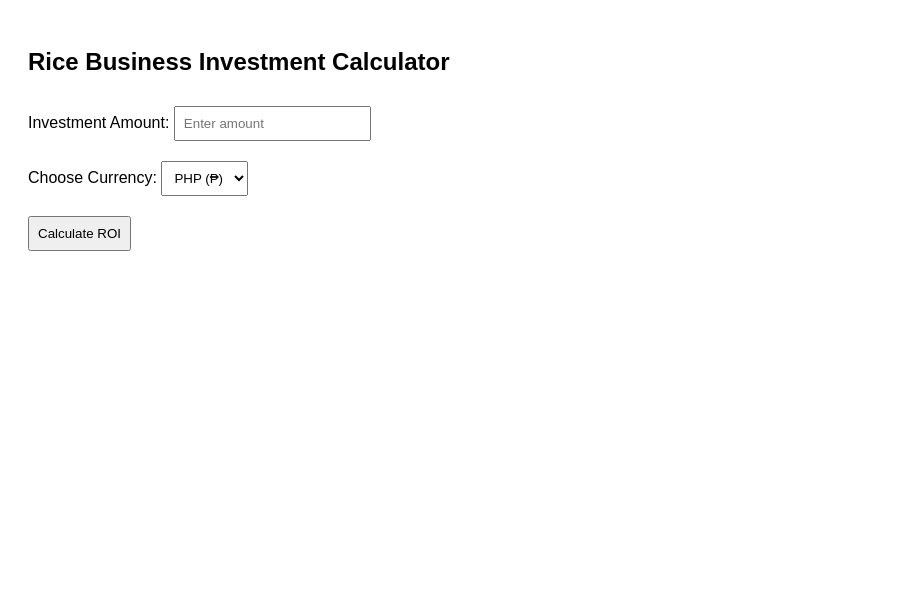
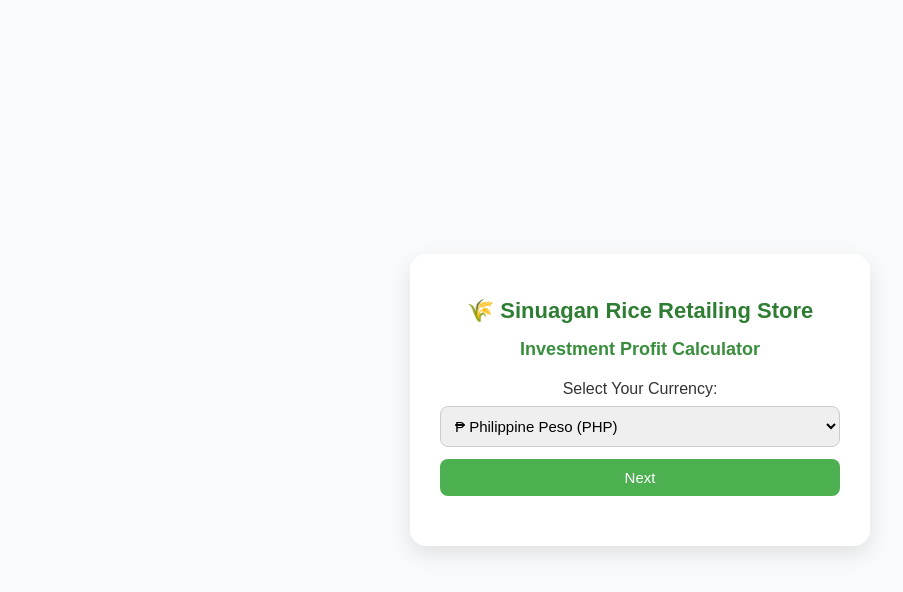
Before and after one commit to wilxxi/rice-investment-calculator, a plain HTML site: page index.html in a window 1280 px wide. Shown: the whole page, without its empty margins (0-903 px from the left). Drawn offline with Linux system fonts and the light colour scheme.

Commit message:
Update index.html

```diff
--- a/index.html
+++ b/index.html
@@ -3,44 +3,136 @@
 <head>
   <meta charset="UTF-8">
   <meta name="viewport" content="width=device-width, initial-scale=1.0">
-  <title>Rice Investment Calculator</title>
+  <title>Rice Business Investment Calculator</title>
   <style>
-    body { font-family: Arial, sans-serif; padding: 20px; }
-    select, input, button { margin: 10px 0; padding: 8px; }
+    body {
+      font-family: "Poppins", sans-serif;
+      background-color: #f9fafb;
+      display: flex;
+      justify-content: center;
+      align-items: center;
+      height: 100vh;
+      margin: 0;
+    }
+
+    .calculator-container {
+      background: white;
+      width: 400px;
+      border-radius: 16px;
+      box-shadow: 0 8px 20px rgba(0,0,0,0.1);
+      padding: 30px;
+      text-align: center;
+    }
+
+    h1 {
+      color: #2e7d32;
+      font-size: 22px;
+      margin-bottom: 10px;
+    }
+
+    h2 {
+      color: #388e3c;
+      margin-bottom: 20px;
+      font-size: 18px;
+    }
+
+    label {
+      font-weight: 500;
+      color: #333;
+    }
+
+    select, input {
+      width: 100%;
+      padding: 10px;
+      margin-top: 8px;
+      border-radius: 8px;
+      border: 1px solid #ccc;
+      font-size: 15px;
+    }
+
+    button {
+      background-color: #4caf50;
+      color: white;
+      border: none;
+      padding: 10px 16px;
+      border-radius: 8px;
+      margin-top: 12px;
+      cursor: pointer;
+      font-size: 15px;
+      width: 100%;
+    }
+
+    button:hover {
+      background-color: #45a049;
+    }
+
+    #result {
+      margin-top: 20px;
+      font-weight: bold;
+      color: #1b5e20;
+      font-size: 18px;
+    }
   </style>
 </head>
 <body>
-  <h2>Rice Business Investment Calculator</h2>
+  <div class="calculator-container">
+    <h1>🌾 Sinuagan Rice Retailing Store</h1>
+    <h2>Investment Profit Calculator</h2>
 
-  <label>Investment Amount:</label>
-  <input type="number" id="amount" placeholder="Enter amount">
+    <div id="step1">
+      <label>Select Your Currency:</label>
+      <select id="currency">
+        <option value="PHP">₱ Philippine Peso (PHP)</option>
+        <option value="AUD">$ Australian Dollar (AUD)</option>
+        <option value="USD">$ US Dollar (USD)</option>
+        <option value="JPY">¥ Japanese Yen (JPY)</option>
+      </select>
+      <button onclick="nextStep()">Next</button>
+    </div>
 
-  <br>
+    <div id="step2" style="display:none;">
+      <label>Enter Your Investment Amount (<span id="selectedCurrencyLabel">₱</span>):</label>
+      <input type="number" id="amount" placeholder="Enter amount">
+      <button onclick="calculate()">Calculate ROI</button>
+    </div>
 
-  <label>Choose Currency:</label>
-  <select id="currency">
-    <option value="PHP">PHP (₱)</option>
-    <option value="AUD">AUD ($)</option>
-    <option value="USD">USD ($)</option>
-    <option value="JPY">JPY (¥)</option>
-  </select>
-
-  <br>
-  <button onclick="calculate()">Calculate ROI</button>
-
-  <h3 id="result"></h3>
+    <div id="result"></div>
+  </div>
 
   <script>
-    const rates = { PHP: 1, AUD: 0.027, USD: 0.017, JPY: 2.68 }; // Example rates
+    const rates = { PHP: 1, AUD: 0.027, USD: 0.017, JPY: 2.68 }; // Example conversion rates
+    let selectedCurrency = "PHP";
+
+    function nextStep() {
+      selectedCurrency = document.getElementById("currency").value;
+      const label = {
+        PHP: "₱",
+        AUD: "$",
+        USD: "$",
+        JPY: "¥"
+      }[selectedCurrency];
+
+      document.getElementById("selectedCurrencyLabel").innerText = label;
+      document.getElementById("step1").style.display = "none";
+      document.getElementById("step2").style.display = "block";
+    }
 
     function calculate() {
       const amount = parseFloat(document.getElementById("amount").value);
-      const currency = document.getElementById("currency").value;
-      const converted = amount * rates[currency];
-      const roi = converted * 0.05; // Example 5% profit
+      if (isNaN(amount) || amount <= 0) {
+        alert("Please enter a valid amount.");
+        return;
+      }
 
-      document.getElementById("result").innerHTML =
-        `Estimated Monthly Profit: ${roi.toFixed(2)} ${currency}`;
+      const rate = rates[selectedCurrency];
+      const converted = amount * rate;
+      const monthlyProfit = converted * 0.05; // Example 5% profit per month
+
+      document.getElementById("result").innerHTML = `
+        Estimated Monthly Profit: <br>
+        <strong>${monthlyProfit.toFixed(2)} ${selectedCurrency}</strong><br><br>
+        *Note: This is a sample forecast and may vary based on actual sales and performance.
+      `;
     }
   </script>
 </body>
```
